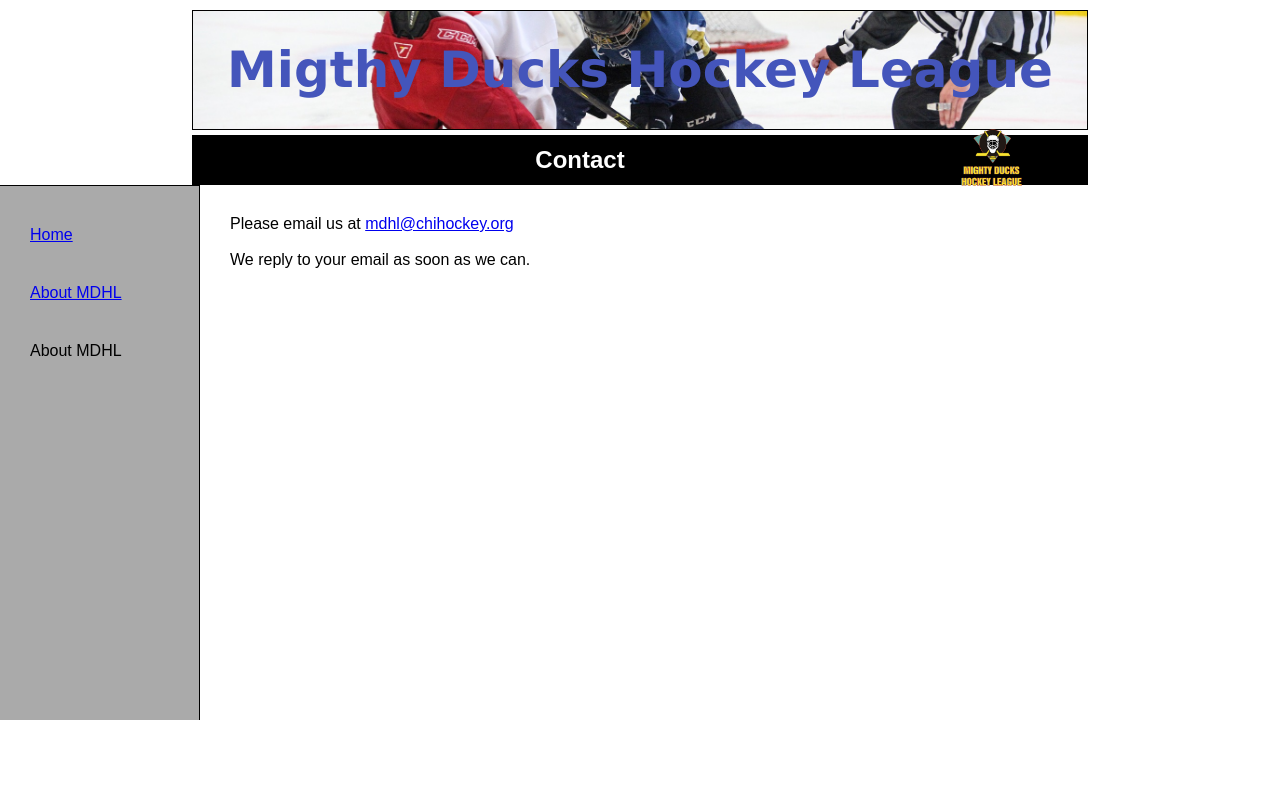
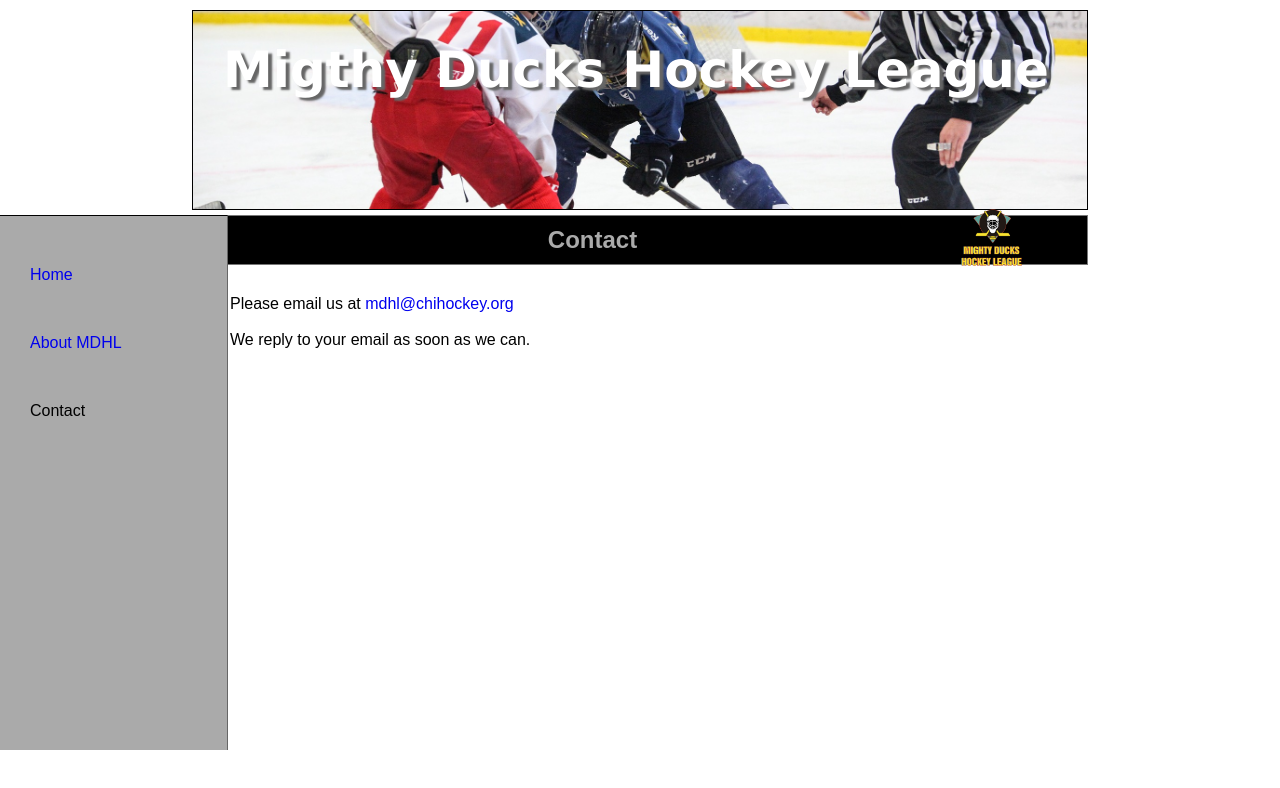
Before and after one commit to GianBorlenghi/Bootcam-mind, a plain HTML site: page contact.html in a window 1280 px wide. Drawn offline with Linux system fonts and the light colour scheme.

Commit message:
last commit

```diff
--- a/contact.html
+++ b/contact.html
@@ -22,14 +22,14 @@
 
     <main>
 
-        <aside>
+        <div class="nav-bar_left">
 
             <a href="./index.html">Home</a>
+
             <a href="./about.html">About MDHL</a>
-            <span>About MDHL</span>
 
-
-        </aside>
+            <span>Contact</span>
+        </div>
 
         <h2 class="subtitle-web">
             Contact
--- a/style/style.css
+++ b/style/style.css
@@ -4,62 +4,83 @@
     font-family: Arial, Helvetica, sans-serif;
     box-sizing: border-box;
 
+}
+:root{
+    --color-h:#aaa;
+}
+
+
+
+a{
+    text-decoration: none;
+}
+
+a:visited{
+    color:#45b;
+}
+
+a:hover{
+    font-size: 20px;
 
 }
 
 header{
+
     background-image: url("../assets/images/design1_image1.jpg");
     background-size: cover;
     background-position: center;
+    background-repeat: no-repeat;
     margin:0 auto;
     margin-top:10px;
     border:1px solid #000;
     width: 70%;
     padding:30px;
+    height:200px;
 
 }
 
 header > h1{
     font-size: 50px;
-    text-align: center;
-    color:#45b;
+    color:#fff;
     font-weight: bold;
     font-family: 'Lucida Sans', 'Lucida Sans Regular', 'Lucida Grande', 'Lucida Sans Unicode', Geneva, Verdana, sans-serif;
+    text-shadow: 4px 3px 2px #666;
 }
 
 .subtitle-web{
     text-align: center;
-    border:1px solid black;
+    border:1px solid #777;
     margin:0 auto;
     width: 70%;
     margin-top:5px;
     background-color: #000;
-    color:#fff;
+    color:var(--color-h);
     font-family: Arial, Helvetica, sans-serif;
     padding:10px;
 }
+
 
 span > img{
     width: 70px;
     float:right;
     margin-right:50px;
     margin-top :-25px;
+
 }
 
-aside{
-    background-color:#aaa;
+.nav-bar_left{
+    background-color:var(--color-h);
     border-top:1px solid #000;
-    border-right: 1px solid #000;
+    border-right: 1px solid #666;
     height: 535px;
     float:left;
-    margin-top:50px;
     padding-left:30px;
-    width: 200px;
+    width: 228px;
 }
 
-aside >a,aside>span {
+.nav-bar_left a, .nav-bar_left span {
     display:block;
-    margin-top:40px;
+    margin-top:50px;
     text-align: justify;
 }
 
@@ -78,6 +99,7 @@ p{
 }
 h2{
     margin-top:30px;
+    color:var(--color-h);
 }
 section>article{
     margin-left:230px;
@@ -85,4 +107,5 @@ section>article{
 
 article> h4{
     margin-top:30px;
+    color:var(--color-h);
 }
```
Also changed, not shown: about.html (+2 -2 lines), index.html (+2 -2 lines).
